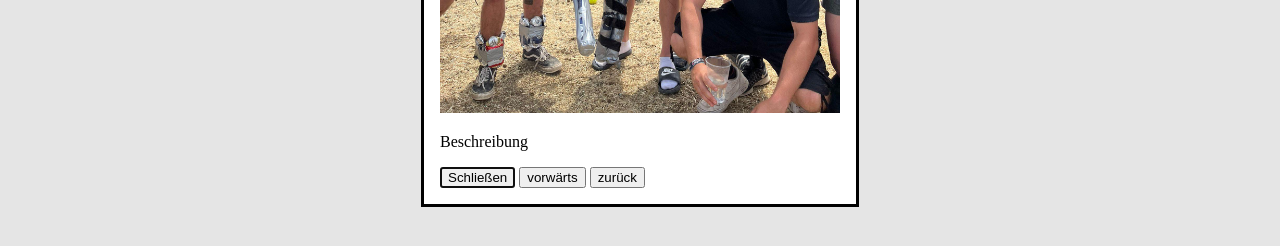
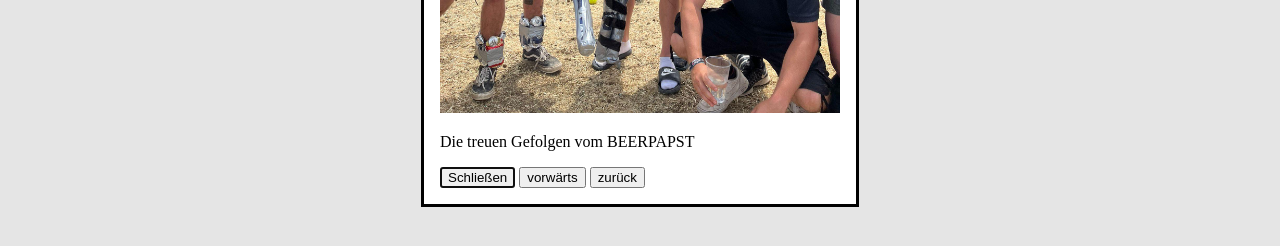
Before and after one commit to Rohric/Modul-6---Fotogram, a plain HTML site: page index.html in a window 1280 px wide. Both pictures are taken after a click on the element 124 px from the left and 195 px from the top of the page. Shown: the part 550-796 px from the top of the page. Drawn offline with Linux system fonts and the light colour scheme.

Commit message:
feat show description to image

```diff
--- a/index.html
+++ b/index.html
@@ -32,7 +32,7 @@
 
         <section>
             <img id="dialog_image" class="dialog_image" src="" alt="Vorschau">
-            <p>Beschreibung</p>
+            <p id="description">Beschreibung</p>
           </section>
 
 
--- a/script.js
+++ b/script.js
@@ -10,6 +10,20 @@ let festivalImages = [
   "assets/image/RIP.jpg",
   "assets/image/Southside.jpg",
 ];
+
+let festivalImageDesc =[
+  "Die treuen Gefolgen vom BEERPAPST",
+  "Das Abbild eines Adones mit dem passenden Schnurbart..und ein komischer Kerl links",
+  "NatuschutzGebiet",
+  "V.I.P",
+  "NinaChuba <3",
+  "Festival Aufsicht",
+  "Jenga Festival_Edition",
+  "Riesenrad, ich war da oben",
+  "R.I.P. Rocco del Schlacko",
+  "schönes Bild, hat geklappt"
+
+]
 let festivalImage = "";
 let dialogRef = "";
 let dialogImgRef = "";
@@ -38,27 +52,21 @@ function getAllFestivalImages() {
 
 // Dialog
 
-// function openDialog(i) {
-//   document.getElementById('dialogTitle').textContent = ($[i])
-
-//   dialogImgRef.src = festivalImages[i]; // Bildquelle übertragen
-//   dialogRef.showModal();
-//   dialogRef.classList.add("opened");
-// }
-
-// KI GENERIERT amfang
 function openDialog(i) {
   const path = festivalImages[i];
-  const filename = path.split("/").pop().split(".")[0]; // "beerPapst" // ki generiert verstehe noch nicht wieso
-
+  const filename = path.split("/").pop().split(".")[0]; // was passiert hier?
+  // path.split("/") → teilt den Pfad an jedem / in Teile, z. B. ["assets","image","beerPapst.jpg"].
+  // .pop() → nimmt das letzte Element: "beerPapst.jpg".
+  // .split(".") → teilt den Dateinamen an Punkten: ["beerPapst","jpg"].
+  // [0] → nimmt den Teil vor der Endung: "beerPapst".
 
   document.getElementById('dialogTitle').textContent = filename;
+  document.getElementById('description').textContent = festivalImageDesc[i];
+
   dialogImgRef.src = path;
   dialogRef.showModal();
   dialogRef.classList.add("opened");
 }
-
-//KI Generiert ende
 
 function closeDialog() {
   dialogRef.close();
@@ -66,8 +74,11 @@ function closeDialog() {
 }
 
 function goForward() {
-
-
+  currentIndex = (currentIndex + 1) % festivalImages.length;
+  updateDialogImage();
 }
 
-function goBack() {}
+function goBack() {
+  currentIndex = (currentIndex - 1 + festivalImages.length) % festivalImages.length;
+  updateDialogImage();
+}
```
